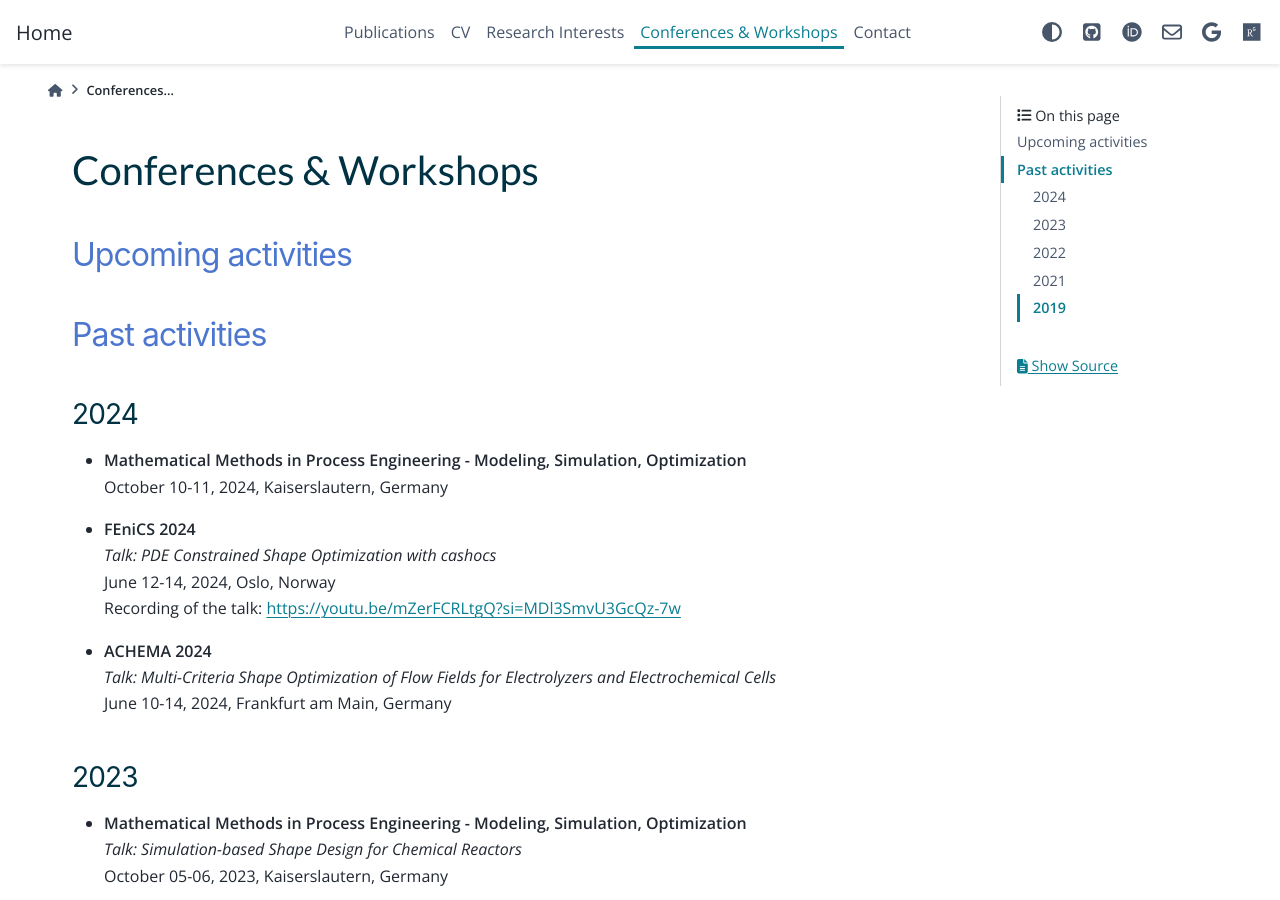
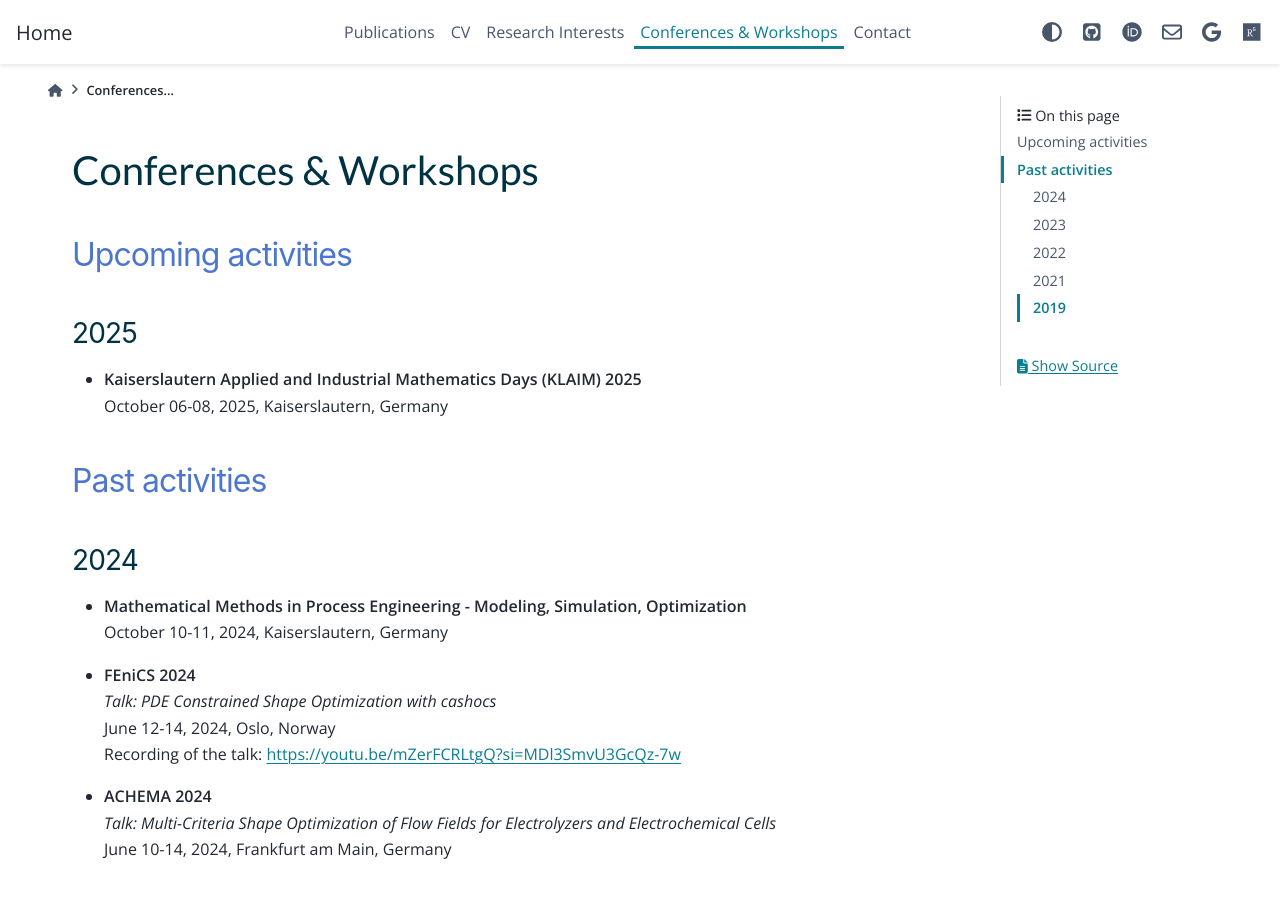
Before and after one commit to sblauth/sblauth.github.io, a Sphinx documentation site: the page built from source/conferences.rst, in a window 1280 px wide and 900 px high. Built offline with Sphinx 7.4.7 and the PyData theme 0.15.4, drawn with Linux system fonts in a browser that asks for light colours.

Commit message:
update conferences

```diff
--- a/source/conferences.rst
+++ b/source/conferences.rst
@@ -4,6 +4,11 @@ Conferences & Workshops
 Upcoming activities
 -------------------
 
+2025
+^^^^
+
+* | **Kaiserslautern Applied and Industrial Mathematics Days (KLAIM) 2025**
+  | October 06-08, 2025, Kaiserslautern, Germany
 
 
 Past activities
```
